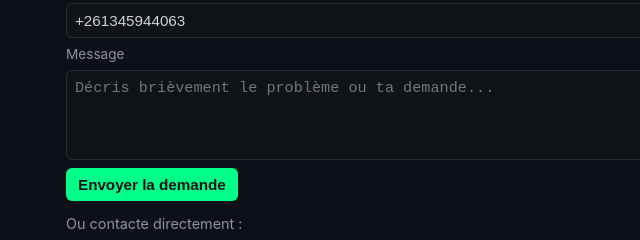
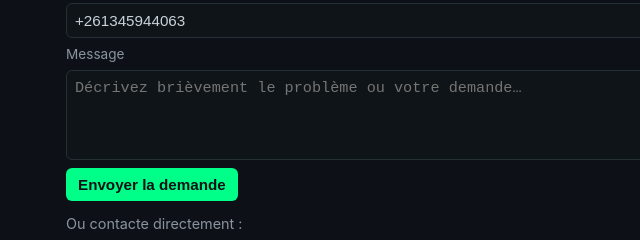
Before and after one commit to hafaliana-it/hit, a plain HTML site: page index.html in a window 1280 px wide. Shown: the part 1303-1543 px from the top of the page, 24-664 px from the left. Drawn offline with Linux system fonts and the light colour scheme.

Commit message:
Update index.html5
Message

```diff
--- a/index.html
+++ b/index.html
@@ -109,7 +109,7 @@ footer{padding:12px;text-align:center;color:#6e7681;border-top:1px solid #30363d
 <label for="phone">Téléphone</label>
 <input id="phone" name="phone" type="tel" value="+261345944063" required>
 <label for="message">Message</label>
-<textarea id="message" name="message" rows="4" required placeholder="Décris brièvement le problème ou ta demande..."></textarea>
+<textarea id="message" name="message" rows="4" required placeholder="Décrivez brièvement le problème ou votre demande…"></textarea>
 <button type="submit" class="btn submit">Envoyer la demande</button>
 </form>
 <div class="direct">
```
